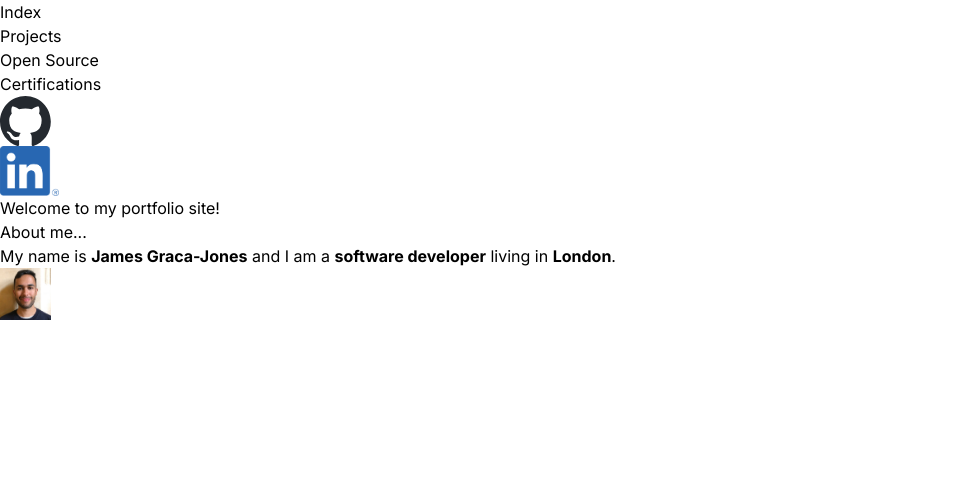
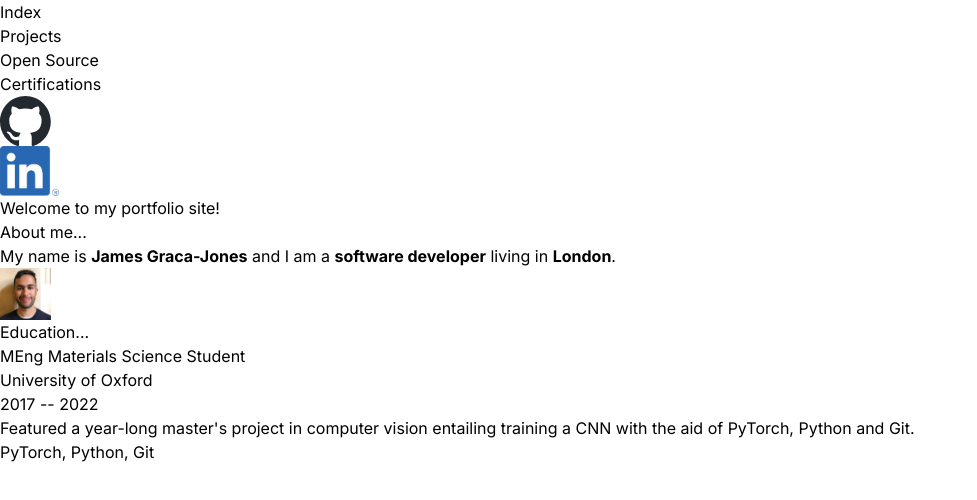
Before and after one commit to wulandari-tech/portfolio-site, a Next.js app: page / in a window 1280 px wide. Shown: the top 500 px of the page, without its empty margins (0-977 px from the left). Built offline with nearby package versions, Linux system fonts and the light colour scheme.

Commit message:
Make education section

```diff
--- a/app/layout.tsx
+++ b/app/layout.tsx
@@ -1,7 +1,7 @@
 import type { Metadata } from 'next'
 import { Inter } from 'next/font/google'
 import './globals.css'
-import NavBar from './components/NavBar'
+import NavBar from '../components/NavBar'
 
 const inter = Inter({ subsets: ['latin'] })
 
--- a/app/page.tsx
+++ b/app/page.tsx
@@ -1,4 +1,6 @@
 import Image from "next/image"
+import Experience from "../components/Experience"
+import educationalExperiences from "../data/educationalExperiences";
 
 export default function Home() {
   return (
@@ -14,6 +16,12 @@ export default function Home() {
           <Image src="/headshot.jpeg" alt="" width={50/96*98} height={50} priority/>
         </div>
       </section>
+      <section>
+        <h2>Education...</h2>
+        <ol>
+          {educationalExperiences.map(experience => <Experience experience={experience} />)}
+        </ol>
+      </section>
     </main>
   )
 }
--- /dev/null
+++ b/components/Experience.tsx
@@ -0,0 +1,36 @@
+import Image from "next/image"
+import { Experience } from "@/types";
+
+interface ExperienceProps {
+    experience: Experience,
+}
+
+export default function Experience({experience}: ExperienceProps) {
+    const {position, org, orgSrc, startYear, endYear, description, skills} = experience;
+    let dateSpanText: string = String(startYear);
+    if (!endYear) {
+        dateSpanText += ` --`;
+    } else if (endYear && endYear > startYear) {
+        dateSpanText += ` -- ${endYear}`;
+    }
+    return (
+        <div>
+            <p>
+                {position}
+            </p>
+            <p>
+                {org}
+            </p>
+            {orgSrc && <Image src={orgSrc} alt="" width={50/96*98} height={50} />}
+            <p>
+                {dateSpanText}
+            </p>
+            <p>
+                {description}
+            </p>
+            <p>
+                {skills.join(", ")}
+            </p>
+        </div>
+    )
+}
--- /dev/null
+++ b/data/educationalExperiences.ts
@@ -0,0 +1,14 @@
+import { Experience } from "@/types";
+
+const experiences: Experience[] = [
+    {
+        position: 'MEng Materials Science Student',
+        org: 'University of Oxford',
+        startYear: 2017,
+        endYear: 2022,
+        description: 'Featured a year-long master\'s project in computer vision entailing training a CNN with the aid of PyTorch, Python and Git.',
+        skills: ['PyTorch', 'Python', 'Git'],
+    }
+];
+
+export default experiences;
--- /dev/null
+++ b/types/index.ts
@@ -0,0 +1,9 @@
+export interface Experience {
+    position: string,
+    org: string,
+    orgSrc?: string,
+    startYear: number,
+    endYear?: number,
+    description: string,
+    skills: string[],
+}
```
Also changed, not shown: components/NavBar.tsx (renamed from app/components/NavBar.tsx).
